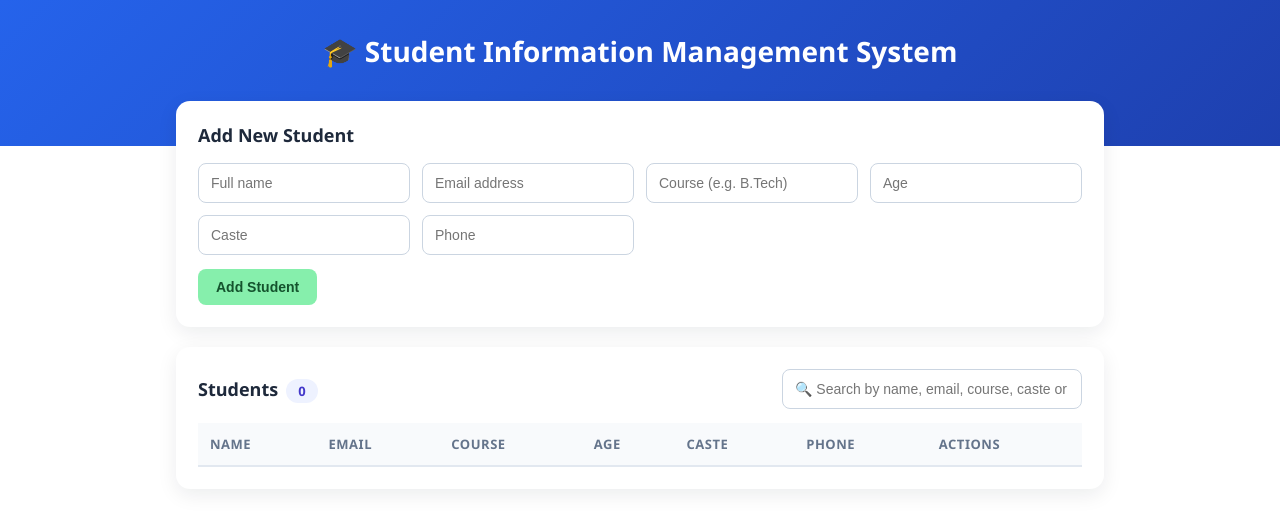
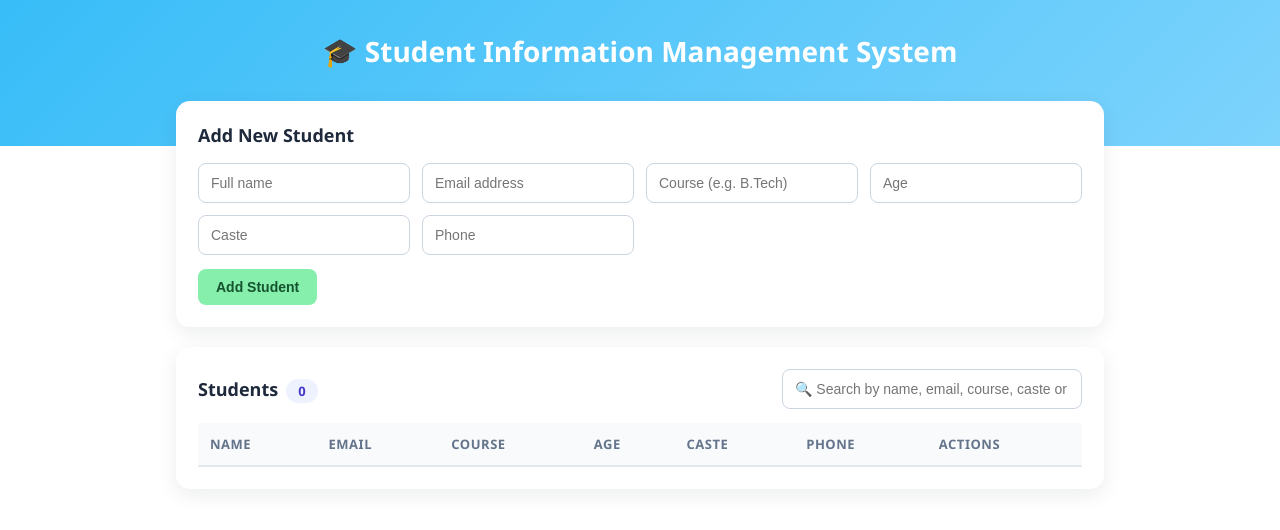
Before and after one commit to shrutikamahajan1234/student, a plain HTML site: page frontend/index.html in a window 1280 px wide. Drawn offline with Linux system fonts and the light colour scheme; no server answers.

Commit message:
Change header colour

```diff
--- a/frontend/index.html
+++ b/frontend/index.html
@@ -13,7 +13,7 @@
       color: #1e293b;
     }
     header {
-      background: linear-gradient(135deg, #2563eb, #1e40af);
+      background: linear-gradient(135deg, #38bdf8, #7dd3fc);
       color: #fff;
       padding: 32px 20px 70px;
       text-align: center;
```
